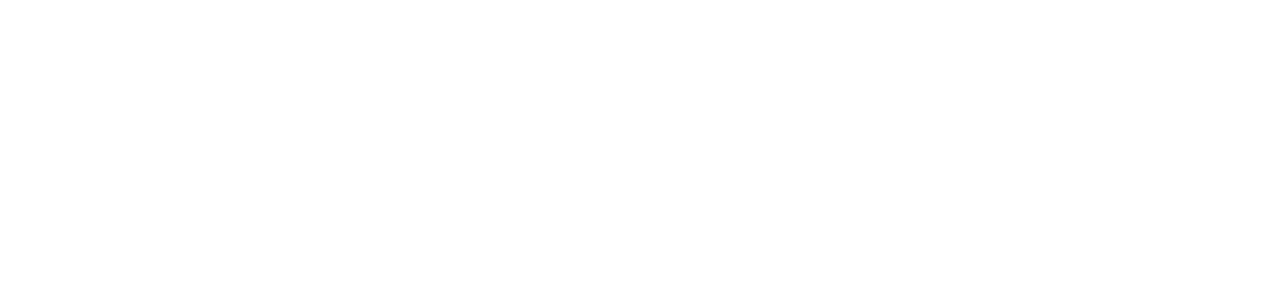
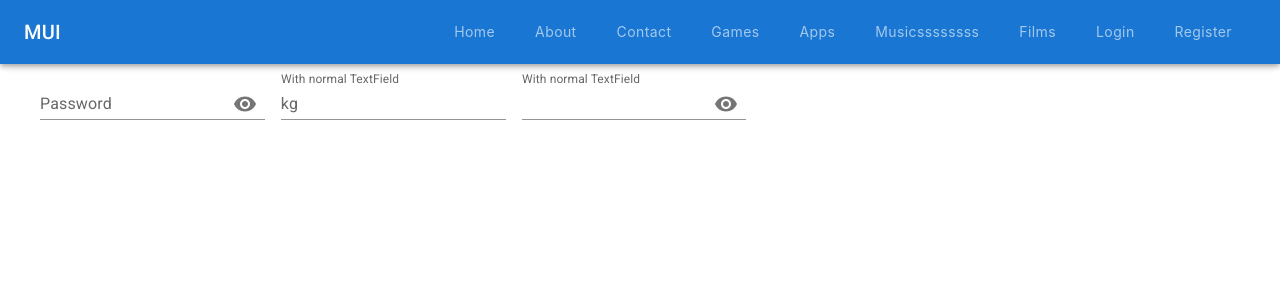
Before and after one commit to BijianWu/react-material-ui-playground, a React (Create React App) app: page /custom-text-field in a window 1280 px wide. Before the commit this address had no page. Shown: the top 300 px of the page. Built offline with nearby package versions, Linux system fonts and the light colour scheme.

Commit message:
add in custom label

```diff
--- a/src/App.js
+++ b/src/App.js
@@ -16,6 +16,7 @@
 import CustomTabsDemo from "./pages/CustomTabsDemo.js";
 import CustomButton from "./pages/CustomButton.js";
 import CustomSlider from "./pages/CustomSlider.js";
+import CustomTextField from "./pages/CustomTextField.js";
 
 export default function App(){
 
@@ -34,6 +35,7 @@
                 <Route path="custom-tabs-demo" element={<CustomTabsDemo />} />
                 <Route path="custom-button" element={<CustomButton />} />
                 <Route path="custom-slider" element={<CustomSlider />} />
+                <Route path="custom-text-field" element={<CustomTextField />} />
             </Route>
         </Routes>
          {/* <SelectElement />
--- /dev/null
+++ b/src/pages/CustomTextField.js
@@ -0,0 +1,80 @@
+import Box from '@mui/material/Box';
+import IconButton from '@mui/material/IconButton';
+import Input from '@mui/material/Input';
+import FilledInput from '@mui/material/FilledInput';
+import OutlinedInput from '@mui/material/OutlinedInput';
+import InputLabel from '@mui/material/InputLabel';
+import InputAdornment from '@mui/material/InputAdornment';
+import FormHelperText from '@mui/material/FormHelperText';
+import FormControl from '@mui/material/FormControl';
+import TextField from '@mui/material/TextField';
+import Visibility from '@mui/icons-material/Visibility';
+import VisibilityOff from '@mui/icons-material/VisibilityOff';
+import { useState } from 'react';
+
+
+export default function CustomTextField() {
+    const [showPassword, setShowPassword] = useState(false);
+
+    const handleClickShowPassword = () => setShowPassword((show) => !show);
+
+    const handleMouseDownPassword = (event) => {
+    event.preventDefault();
+    };
+
+    return (
+        <>
+
+
+            <FormControl sx={{ m: 1, width: '25ch' }} variant="standard">
+                <InputLabel htmlFor="standard-adornment-password">Password</InputLabel>
+                <Input
+                id="standard-adornment-password"
+                type={showPassword ? 'text' : 'password'}
+                endAdornment={
+                <InputAdornment position="end">
+                    <IconButton
+                    aria-label="toggle password visibility"
+                    onClick={handleClickShowPassword}
+                    onMouseDown={handleMouseDownPassword}
+                    >
+                    {showPassword ? <VisibilityOff /> : <Visibility />}
+                    </IconButton>
+                </InputAdornment>
+                }
+            />
+            </FormControl>
+
+            <TextField
+                label="With normal TextField"
+                id="standard-start-adornment"
+                sx={{ m: 1, width: '25ch' }}
+                InputProps={{
+                    startAdornment: <InputAdornment position="start">kg</InputAdornment>,
+                }}
+                variant="standard"
+            />
+
+            <TextField
+                label="With normal TextField"
+                id="standard-start-adornment"
+                sx={{ m: 1, width: '25ch' }}
+                prop
+                type={showPassword ? 'text' : 'password'}
+                InputLabelProps={{shrink: true}}
+                InputProps={{
+                    endAdornment: <InputAdornment position="end">
+                    <IconButton
+                    aria-label="toggle password visibility"
+                    onClick={handleClickShowPassword}
+                    onMouseDown={handleMouseDownPassword}
+                    >
+                    {showPassword ? <VisibilityOff /> : <Visibility />}
+                    </IconButton>
+                </InputAdornment>,
+                }}
+                variant="standard"
+            />
+        </>
+    )
+}
```
